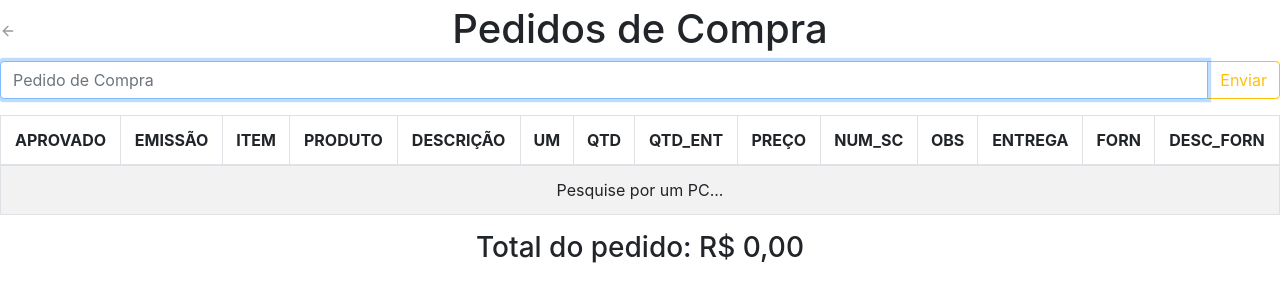
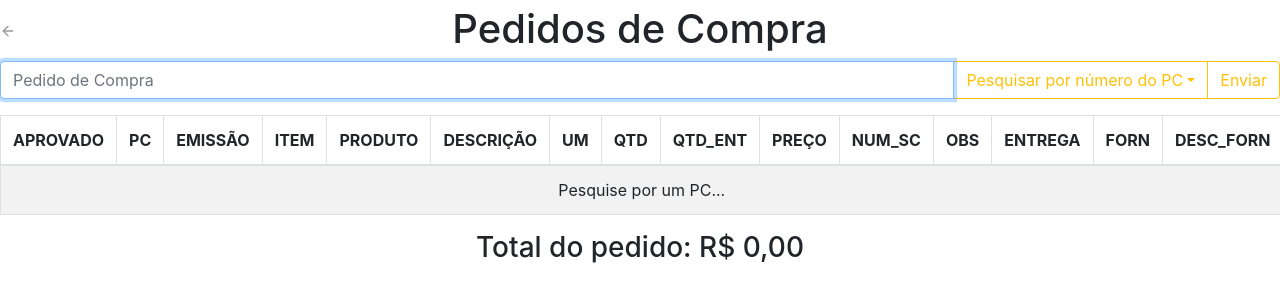
Before and after one commit to Casa-da-Escavadeira/Dash, a React (Create React App) app: page /pcs in a window 1280 px wide. Shown: the top 302 px of the page. Built offline with nearby package versions, Linux system fonts and the light colour scheme.

Commit message:
feat: search pcs from cnpj

```diff
--- a/src/pages/PCs.js
+++ b/src/pages/PCs.js
@@ -6,6 +6,8 @@ import {
   FormControl,
   Badge,
   Row,
+  DropdownButton,
+  Dropdown,
   Col,
   Spinner,
 } from 'react-bootstrap';
@@ -16,37 +18,55 @@ import './PCs.css';
 import api from '../services/api';
 
 export default function PCs() {
-  const [pcNumber, setPcNumber] = useState('');
+  const [searchValue, setSearchValue] = useState('');
   const [dataPCs, setDataPCs] = useState([]);
   const [sumPCs, setSumPCs] = useState([]);
   const [pcsPlaceholder, setPcsPlaceholder] = useState('Pesquise por um PC...');
+  const [filter, setFilter] = useState('Pesquisar por número do PC');
   const location = useLocation();
 
   const handleSubmit = useCallback(
-    async search => {
+    async (searchInput, filterInput) => {
+      let searchVar = searchValue.toUpperCase().trim();
+      let filterVar = filter;
+      let response;
       setDataPCs([]);
       setPcsPlaceholder(
         <Spinner animation="border" size="sm" variant="warning" />,
       );
-      let pc = pcNumber.trim();
 
-      if (search > 0) {
-        pc = search.toUpperCase().trim();
+      if (searchInput > 0) {
+        searchVar = searchInput.toUpperCase().trim();
       }
-
-      const response = await api.get('/pcs', {
+      if (filterInput !== undefined) {
+        filterVar = filterInput;
+      }
+      if (filterVar === 'CNPJ') {
+        response = await api.get('/pcs', {
           headers: {
             filial: '0101',
-          pc,
+            finalizado: true,
+            cnpj: searchVar,
+          },
+        });
+        if (response.data.length === 0) {
+          setPcsPlaceholder('Parece que não há um PC com esse CNPJ...');
+        }
+      } else {
+        response = await api.get('/pcs', {
+          headers: {
+            filial: '0101',
+            pc: searchVar,
           },
         });
         if (response.data.length === 0) {
           setPcsPlaceholder('Parece que não há um PC com esse número...');
         }
+      }
 
       setDataPCs(response.data);
     },
-    [pcNumber],
+    [searchValue, filter],
   );
 
   useEffect(() => {
@@ -64,11 +84,19 @@ export default function PCs() {
 
   useEffect(() => {
     if (location.state) {
-      setPcNumber(location.state[0]);
-      handleSubmit(location.state[0]);
+      setFilter(location.state[1]);
+      setSearchValue(location.state[0]);
+      handleSubmit(location.state[0], location.state[1]);
     }
     // eslint-disable-next-line
   }, [location.state]);
+
+  const handlePC = useCallback(
+    async pcInput => {
+      handleSubmit(pcInput, 'Número');
+    },
+    [handleSubmit],
+  );
 
   return (
     <div className="main-container">
@@ -106,10 +134,21 @@ export default function PCs() {
           aria-label="Pedido de Compra"
           aria-describedby="basic-addon2"
           autoFocus
-          value={pcNumber}
+          value={searchValue}
           onKeyPress={keyPressed}
-          onChange={e => setPcNumber(e.target.value)}
+          onChange={e => setSearchValue(e.target.value)}
         />
+        <DropdownButton
+          as={InputGroup.Append}
+          variant="outline-warning"
+          title={filter}
+          id="input-group-dropdown-2"
+        >
+          <Dropdown.Item onClick={() => setFilter('Número')}>
+            Número
+          </Dropdown.Item>
+          <Dropdown.Item onClick={() => setFilter('CNPJ')}>CNPJ</Dropdown.Item>
+        </DropdownButton>
         <InputGroup.Append>
           <Button
             onClick={() => handleSubmit()}
@@ -125,6 +164,7 @@ export default function PCs() {
         <thead>
           <tr>
             <th>APROVADO</th>
+            <th>PC</th>
             <th>EMISSÃO</th>
             <th>ITEM</th>
             <th>PRODUTO</th>
@@ -150,6 +190,11 @@ export default function PCs() {
                   ) : (
                     <Badge variant="danger">NÃO</Badge>
                   )}
+                </td>
+                <td>
+                  <Button variant="link" onClick={() => handlePC(pcs.PEDIDO)}>
+                    {pcs.PEDIDO}
+                  </Button>
                 </td>
                 <td>{pcs.EMISSAO}</td>
                 <td>{pcs.ITEM}</td>
@@ -186,7 +231,7 @@ export default function PCs() {
             ))
           ) : (
             <tr>
-              <td colSpan="14">{pcsPlaceholder}</td>
+              <td colSpan="15">{pcsPlaceholder}</td>
             </tr>
           )}
         </tbody>
--- a/src/pages/Pro_Dash.js
+++ b/src/pages/Pro_Dash.js
@@ -582,7 +582,7 @@ export default function Pro_Dash() {
                       <Link
                         to={{
                           pathname: '/pcs',
-                          state: [pc.PEDIDO, productNumber],
+                          state: [pc.PEDIDO, 'Número'],
                         }}
                       >
                         {pc.PEDIDO}
--- a/src/pages/SCs.js
+++ b/src/pages/SCs.js
@@ -156,7 +156,7 @@ export default function SCs() {
                   <Link
                     to={{
                       pathname: '/pcs',
-                      state: [scs.PC, scs.PRODUTO],
+                      state: [scs.PC, 'Número'],
                     }}
                   >
                     {scs.PC}
```
Lines whose indentation alone changed are shown as unchanged.
